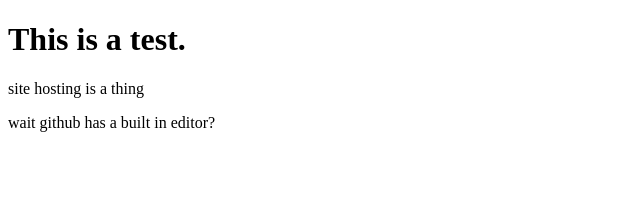
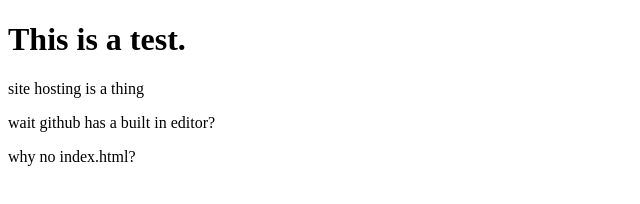
Before and after one commit to web2help/web2help.github.io, a plain HTML site: page content/index.html in a window 1280 px wide. Shown: the whole page, without its empty margins (0-640 px from the left). Drawn offline with Linux system fonts and the light colour scheme.

Commit message:
not working

```diff
--- a/content/index.html
+++ b/content/index.html
@@ -4,5 +4,6 @@
         <h1> This is a test. </h1>
         <p> site hosting is a thing</p>
         <p> wait github has a built in editor? </p>
+        <p> why no index.html?</p>
     </header>
 </html>
```
